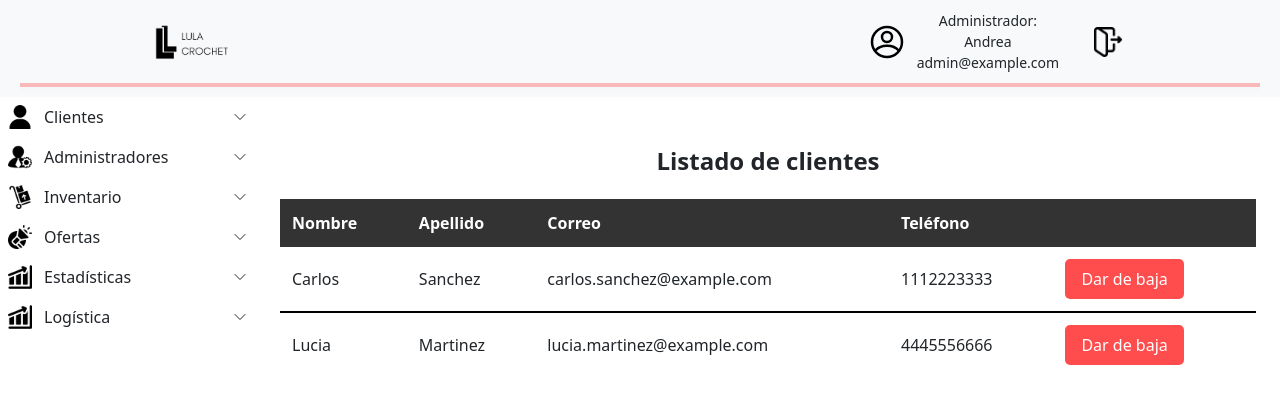
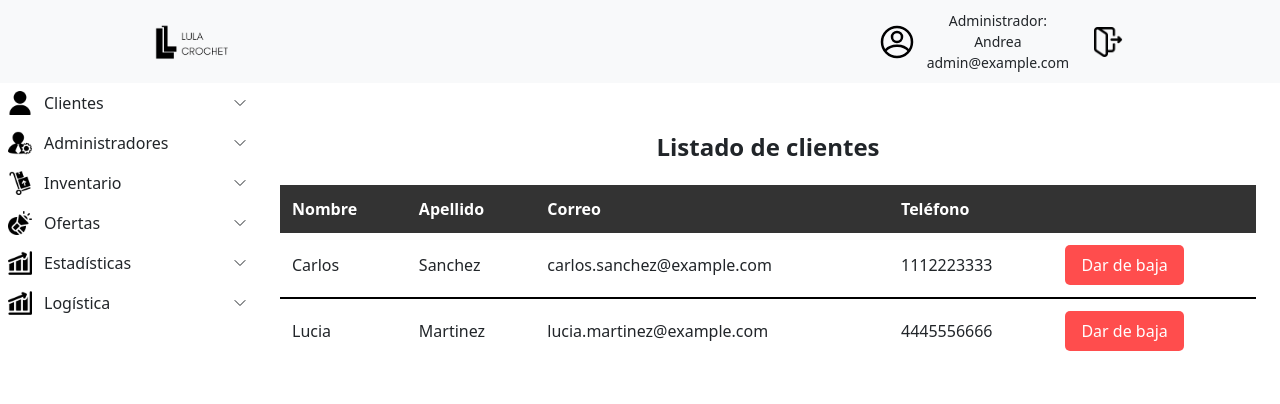
Before and after one commit to orlandojosebv/frontend-app, a React (Vite) app: page /VerClientes in a window 1280 px wide. Shown: the top 404 px of the page. Built offline with nearby package versions, Linux system fonts and the light colour scheme.

Commit message:
Arreglos

```diff
--- a/package.json
+++ b/package.json
@@ -11,6 +11,7 @@
   },
   "dependencies": {
     "@heroicons/react": "^2.1.3",
+    "flowbite": "^2.3.0",
     "flowbite-react": "^0.9.0",
     "react": "^18.2.0",
     "react-dom": "^18.2.0",
--- a/src/assets/styles/Header.css
+++ b/src/assets/styles/Header.css
@@ -48,8 +48,8 @@
 }
 
 .account-text {
-  font-size: 16px;  /* Tamaño de fuente ajustado */
-  margin-bottom: 0;  /* Sin margen inferior adicional */
+  font-size: 16px;
+  margin-bottom: 0; /* Sin margen inferior adicional */
   font-weight: bold; /* Texto en negrilla */
   color: black; /* Color del texto */
 }
@@ -63,7 +63,6 @@
   display: flex;
   justify-content: center;
   gap: 20px;
-
 }
 
 .navigation ul {
@@ -84,3 +83,11 @@
   color: black;
   font-size: 16px;
 }
+
+.divider {
+  height: 3px; /* Más grueso */
+  background-color: #EB4F3E; /* Color rojo */
+  box-shadow: 0 4px 6px rgba(0, 0, 0, 0.1); /* Box shadow */
+  margin-top: 5px; /* Ajuste de margen para separar del contenido */
+  border: none;
+}
--- a/src/assets/styles/HeaderAdmin.css
+++ b/src/assets/styles/HeaderAdmin.css
@@ -1,19 +1,19 @@
 .header {
   width: 100%;
-  background-color: #f8f9fa;
-  padding: 10px 20px;
-  position: relative;
+  display: flex;
+  align-items: center;
+  justify-content: center;
 }
 
 .header-container {
   display: flex;
   align-items: center;
   justify-content: space-between;
+  width: 80%;
 }
 
 .logo {
   height: 50px;
-  margin-left: 10%;
 }
 
 .user-section {
@@ -24,23 +24,17 @@
 .user-profile {
   display: flex;
   align-items: center;
-  margin-right: 20px;
 }
 
 .icon {
   height: 40px;
   width: 40px;
-  margin-left: 0px;
 }
 
 .logout-icon {
   height: 30px;
   width: 30px;
   margin-left: 20px;
-}
-
-.user-section {
-  margin-right: 10%;
 }
 
 .user-info {
@@ -55,9 +49,9 @@
 }
 
 .divider {
-  height: 4px; /* Más grueso */
-  background-color: red; /* Color rojo */
+  height: 3px; /* Más grueso */
+  background-color: #EB4F3E; /* Color rojo */
   box-shadow: 0 4px 6px rgba(0, 0, 0, 0.1); /* Box shadow */
-  margin-top: 10px; /* Ajuste de margen para separar del contenido */
+  margin-top: 5px; /* Ajuste de margen para separar del contenido */
   border: none;
 }
```
Also changed, not shown: 1 other file (tests, documents, lock files or other folders).
